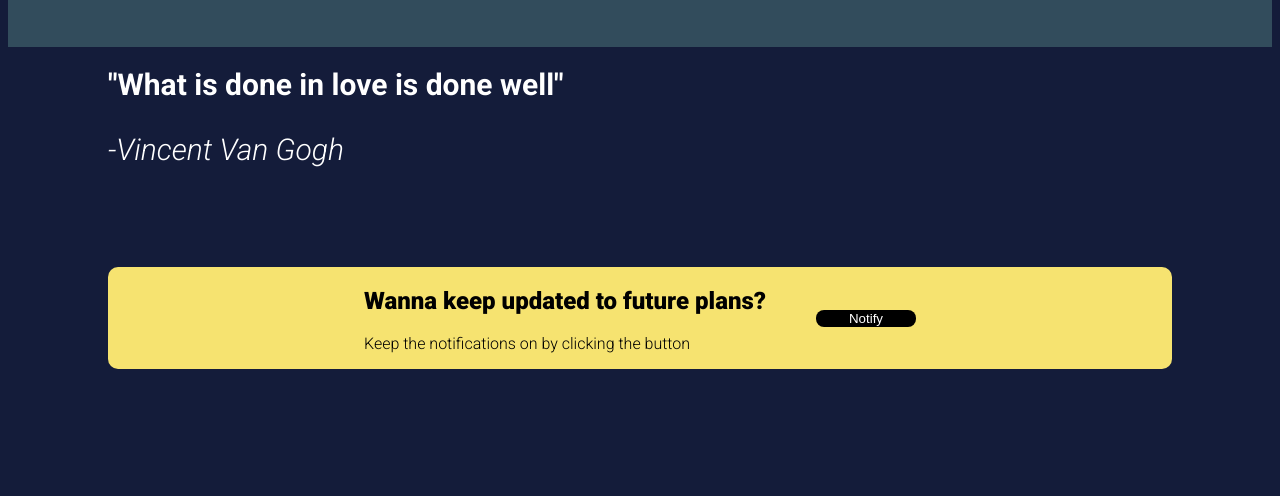
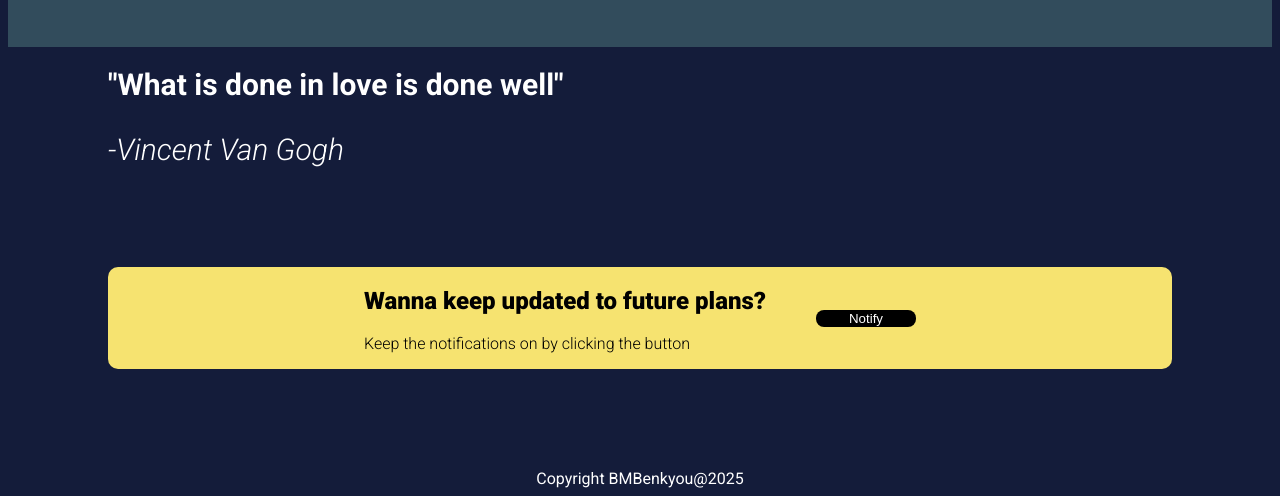
Before and after one commit to BMBenkyou/the-odin-project-ls, a plain HTML site: page landing-page/index.html in a window 1280 px wide. Shown: the part 763-1259 px from the top of the page. Before the commit the page ends 1232 px from the top, so only its background shows below. Drawn offline with Linux system fonts and the light colour scheme; a web font is replaced by a local one.

Commit message:
Add footer

```diff
--- a/landing-page/index.html
+++ b/landing-page/index.html
@@ -77,16 +77,14 @@
 			</div>
 			<div class="notify">
 				<button class="notify-btn">Notify</button>
-
-
 			</div>
-
-
 
 		</div>
 
-
 	</section>
+	<footer>
+		Copyright BMBenkyou@2025
+	</footer>
 
 
 </body>
--- a/landing-page/static/css/style.css
+++ b/landing-page/static/css/style.css
@@ -176,3 +176,7 @@ p{
   border-radius:8px;
   width:100px;
 }
+
+footer{
+  text-align:center;
+}
```
